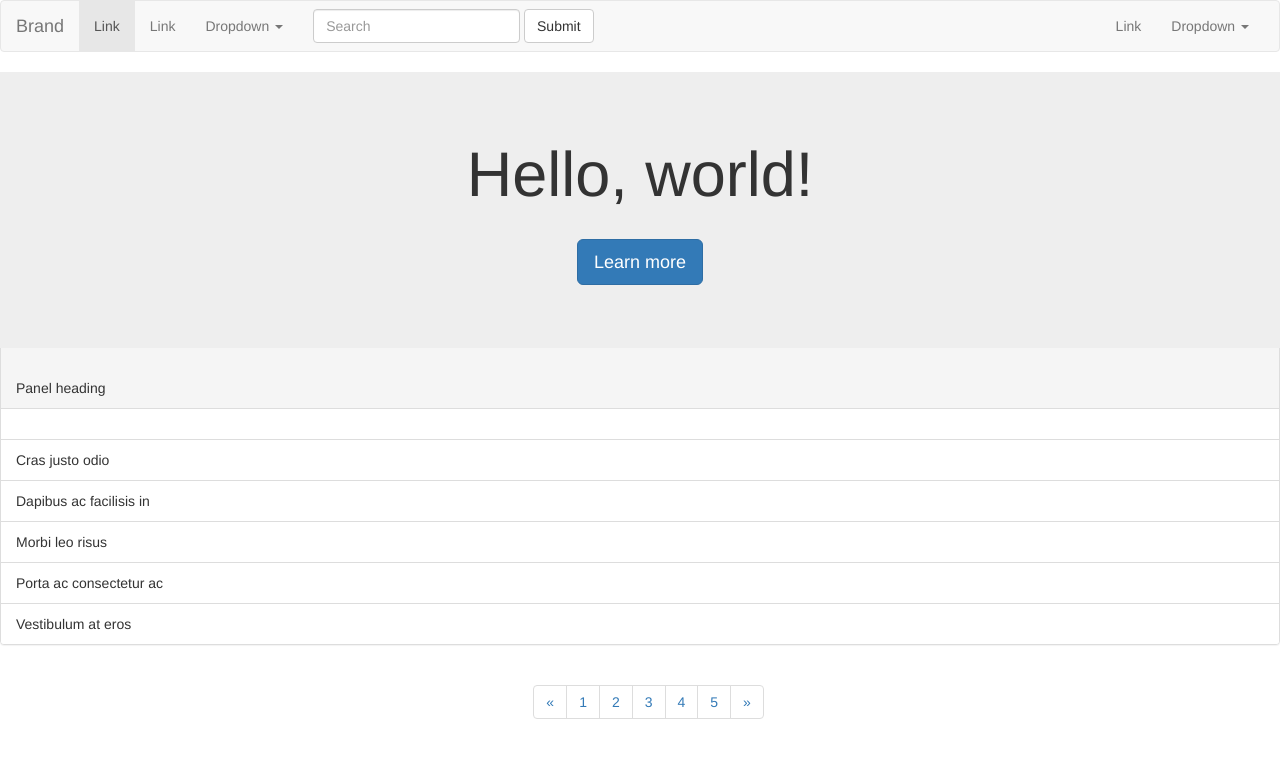
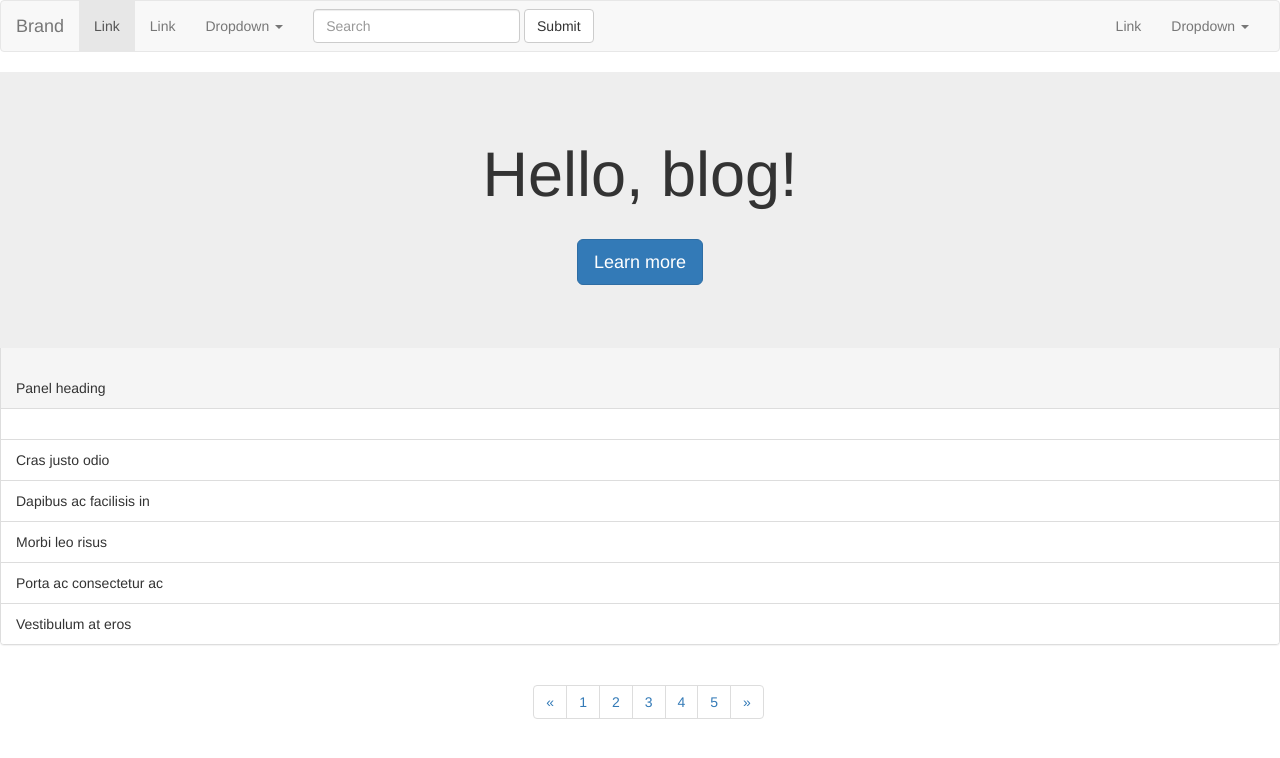
Before and after one commit to jiangruirong/book, a plain HTML site: page index.html in a window 1280 px wide. Drawn offline with nearby package versions, Linux system fonts and the light colour scheme.

Commit message:
Update index.html

```diff
--- a/index.html
+++ b/index.html
@@ -61,7 +61,7 @@
 </nav>
 
 <div class="jumbotron col-md-12" >
-  <h1 class="text-center">Hello, world!</h1>
+  <h1 class="text-center">Hello, blog!</h1>
   <br>
   <p class="text-center"><a class="btn btn-primary btn-lg" href="next.html" role="button" >Learn more</a></p>
 </div>
```
